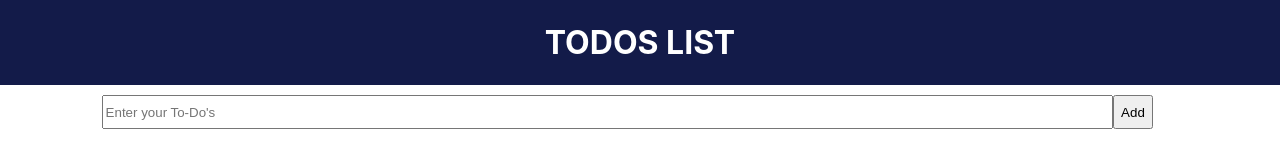
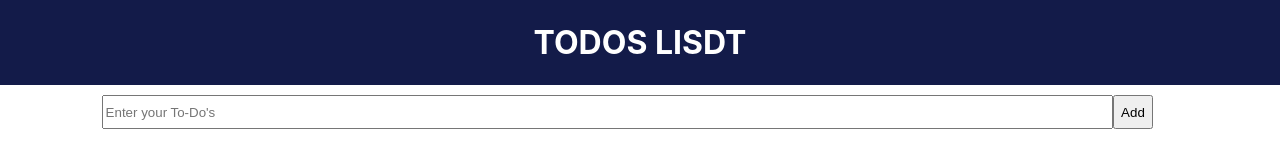
Before and after one commit to fredysomy/Todo-App, a React (Create React App) app: page / in a window 1280 px wide. Shown: the top 160 px of the page. Built offline with nearby package versions, Linux system fonts and the light colour scheme.

Commit message:
Update App.js

```diff
--- a/src/App.js
+++ b/src/App.js
@@ -41,7 +41,7 @@ componentDidUpdate() {
     render(){
         return(
             <div>
-            <h1 className="App" align="center">TODOS LIST</h1>
+            <h1 className="App" align="center">TODOS LISDT</h1>
             <AddTodo addTodo={this.addTodo}/>
             <Todos todos={this.state.todos} markcomplete={this.markcomplete} deltodo={this.deltodo} />
 
```
